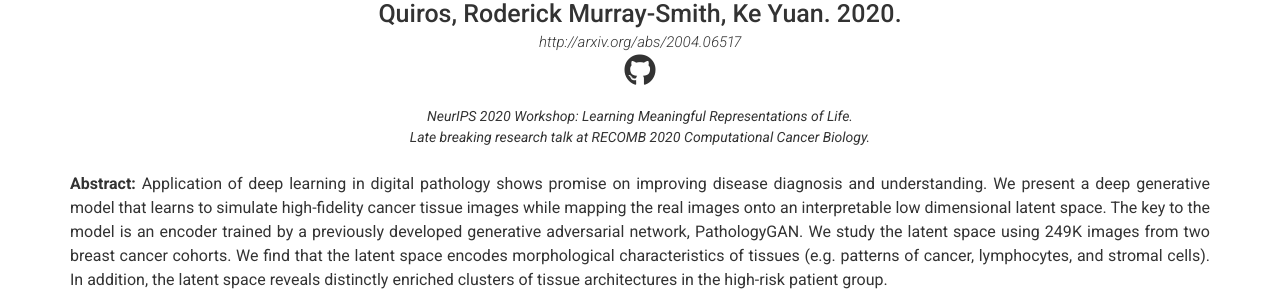
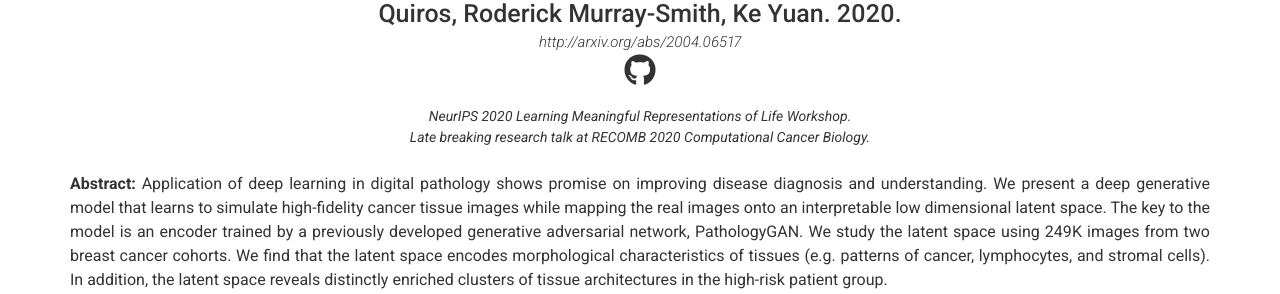
Before and after one commit to AdalbertoCq/adalbertocq.github.io, a Jekyll site: the page built from index.md, in a window 1280 px wide and 900 px high, scrolled down 628 px. Shown: the part 152-446 px from the top of the window. Built offline with Jekyll 4.4.1, drawn with Linux system fonts in a browser that asks for light colours; nearby versions of some CDN libraries.

```diff
--- a/_data/projects.yml
+++ b/_data/projects.yml
@@ -9,7 +9,7 @@
   link: http://arxiv.org/abs/2004.06517
   github: AdalbertoCq/Learning-a-low-dimensional-manifold-of-realcancer-tissue
   quote: >
-    NeurIPS 2020 Workshop: Learning Meaningful Representations of Life.<br/> Late breaking research talk at RECOMB 2020 Computational Cancer Biology.
+    NeurIPS 2020 Learning Meaningful Representations of Life Workshop.<br/> Late breaking research talk at RECOMB 2020 Computational Cancer Biology.
   description: | # this will include new lines to allow paragraphs {: width="180" height="180"}
     **Abstract:** Application of deep learning in digital pathology shows promise on improving disease diagnosis and understanding. We present a deep generative model that learns to simulate high-fidelity cancer tissue images while mapping the real images onto an interpretable low dimensional latent space. The key to the model is an encoder trained by a previously developed generative adversarial network, PathologyGAN. We study the latent space using 249K images from two breast cancer cohorts. We find that the latent space encodes morphological characteristics of tissues (e.g. patterns of cancer, lymphocytes, and stromal cells). In addition, the latent space reveals distinctly enriched clusters of tissue architectures in the high-risk patient group.
     ![hand](./images/publications/learning_real_cancer_tissue/complete_latent_space.png){: width="45%" height="45%" style="display: block; margin: 0 auto"}
```
